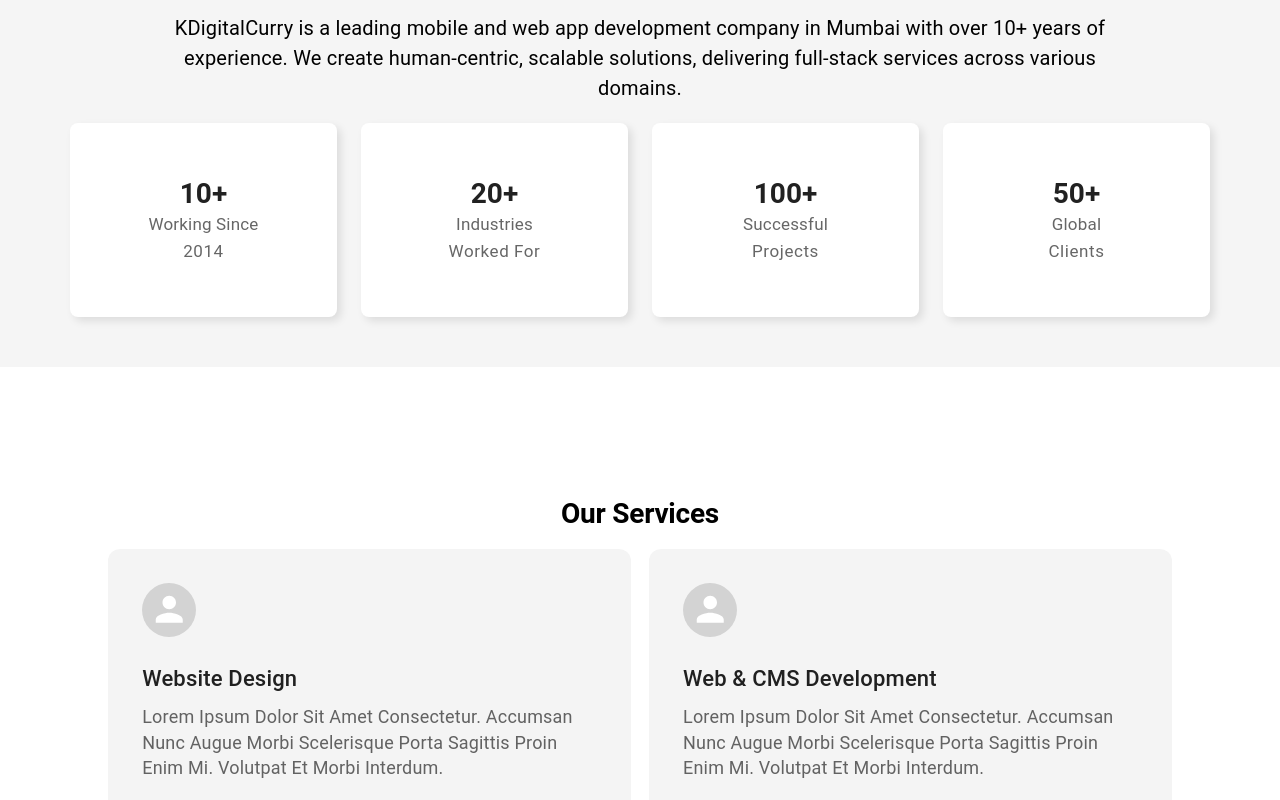
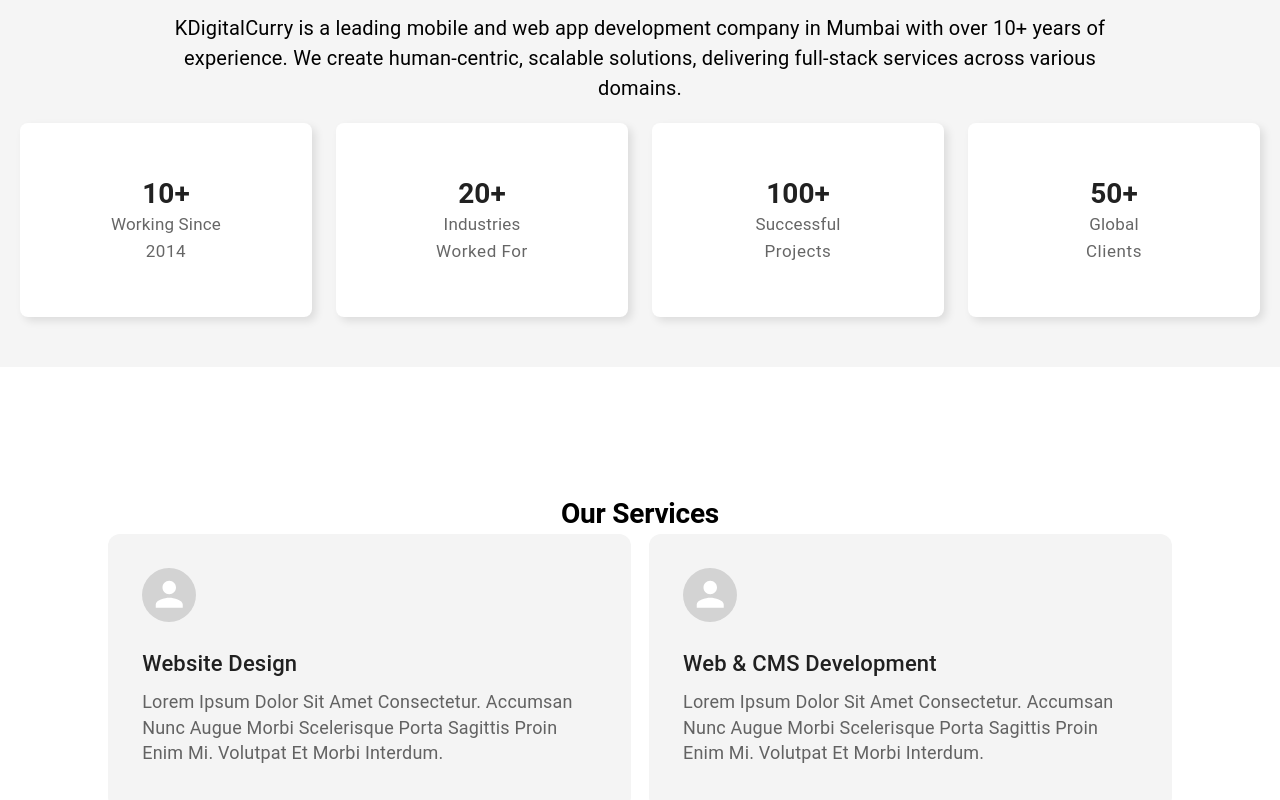
Before and after one commit to AryanAguiar/KDC-site, a React (Create React App) app: page / in a window 1280 px wide. Shown: the part 720-1520 px from the top of the page. Built offline with nearby package versions, Linux system fonts and the light colour scheme.

Commit message:
Update Home.js

```diff
--- a/src/pages/Home.js
+++ b/src/pages/Home.js
@@ -205,7 +205,7 @@
                 borderRadius: "8px",
                 backgroundColor: "white",
                 flex: "1 1 180px",
-                maxWidth: { xs: "100px", sm: "200px", md: "208px", lg: "243px", 'xl': "333px" }, // Responsive width
+                maxWidth: { xs: "100px", sm: "200px", md: "208px", lg: "273px", 'xl': "290px" }, // Responsive width
                 minWidth: "150px",
                 height: { xs: "100px", sm: "190px", md: "150px", lg: "170px", 'xl': "227px" }, // Responsive height
                 display: "flex",
@@ -283,7 +283,8 @@
                     minWidth: "300px",
                     display: "flex",
                     justifyContent: "center",
-                    mx: "9px", // Adds more space between cards
+                    mx: "9px",
+                    my: "-15px",
                     mb: { xs: "8px", sm: "10px", md: "16px", lg: "10px" }, // Adds vertical spaci
                   }}
                 >
@@ -292,7 +293,7 @@
                       bgcolor: "#F4F4F4",
                       borderRadius: 3,
                       boxShadow: 0,
-                      width: { xs: "250px", sm: "300px", md: "470px", lg: "500px", "xl": "698px" },
+                      width: { xs: "250px", sm: "300px", md: "520px", lg: "600px", "xl": "698px" },
                       height: { xs: "178px", sm: "240px", md: "228px", lg: "240px", "xl": "230px" },
                       p: { xs: "4px", sm: "12px", md: "12px", lg: "18px", "lx":"20px" }
                     }}
```
